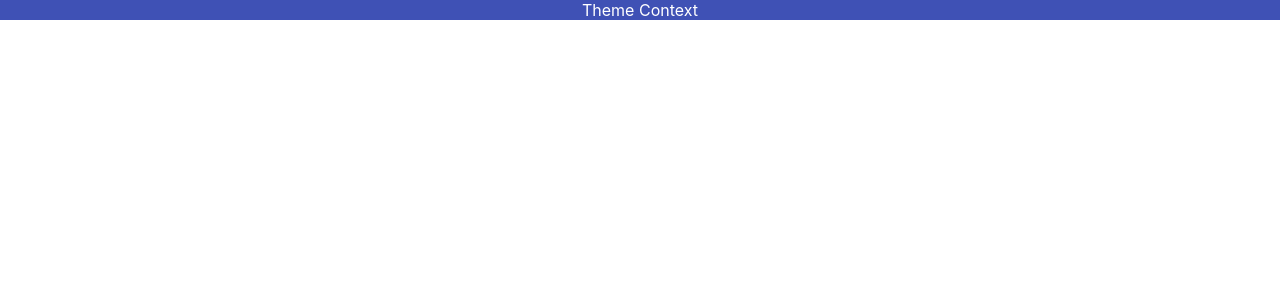
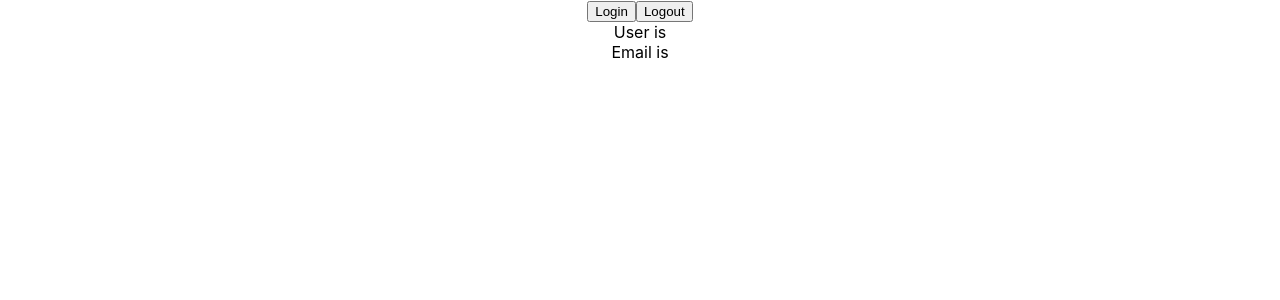
Before and after one commit to fndlwl64/learn_typescript_react, a React (Create React App) app in the folder react-typescript-demo/: page / in a window 1280 px wide. Shown: the top 300 px of the page. Built offline with nearby package versions, Linux system fonts and the light colour scheme.

Commit message:
update context

```diff
--- a/react-typescript-demo/src/App.tsx
+++ b/react-typescript-demo/src/App.tsx
@@ -1,14 +1,14 @@
-import { ThemeContextProvider } from "./components/context/ThemeContext";
-import { Box } from "./components/context/Box";
+import { User } from "./components/context/User";
+import { UserContextProvider } from "./components/context/UserContext";
 import './App.css';
 
 
 function App() {
   return (
     <div className="App">
-      <ThemeContextProvider>
-        <Box />
-      </ThemeContextProvider>
+      <UserContextProvider>
+        <User />
+      </UserContextProvider>
     </div>
   );
 }
--- /dev/null
+++ b/react-typescript-demo/src/components/context/User.tsx
@@ -0,0 +1,23 @@
+import { useContext, useState } from 'react';
+import { UserContext } from './UserContext';
+
+export const User = () => {
+    const userContext = useContext(UserContext);
+    const handleLogin = () => {
+        userContext.setUser({
+            name: "John Doe",
+            email: "john@example.com"
+        });
+    };
+    const handleLogout = () => {
+        userContext.setUser(null);
+    };
+    return (
+        <div>
+            <button onClick={handleLogin}>Login</button>
+            <button onClick={handleLogout}>Logout</button>
+            <div>User is {userContext.user?.name}</div>
+            <div>Email is {userContext.user?.email}</div>
+        </div>
+     );
+}
--- /dev/null
+++ b/react-typescript-demo/src/components/context/UserContext.tsx
@@ -0,0 +1,26 @@
+import React, { useState, createContext } from "react";
+
+export type AuthUser = {
+    name: string;
+    email: string;
+};
+
+type UserContextType = {
+    user: AuthUser | null;
+    setUser: React.Dispatch<React.SetStateAction<AuthUser | null> >;
+};
+
+type UserContextProviderProps = {
+    children: React.ReactNode;
+};
+
+export const UserContext = createContext({} as UserContextType);
+
+export const UserContextProvider = ({children}:UserContextProviderProps ) => {
+    const [user, setUser] = useState<AuthUser | null>(null);
+    return (
+        <UserContext.Provider value={{user, setUser}}>
+            {children}
+        </UserContext.Provider>
+    )
+}
```
Also changed, not shown: react-typescript-demo/src/App copy 5.tsx (added, +16 -0 lines).
